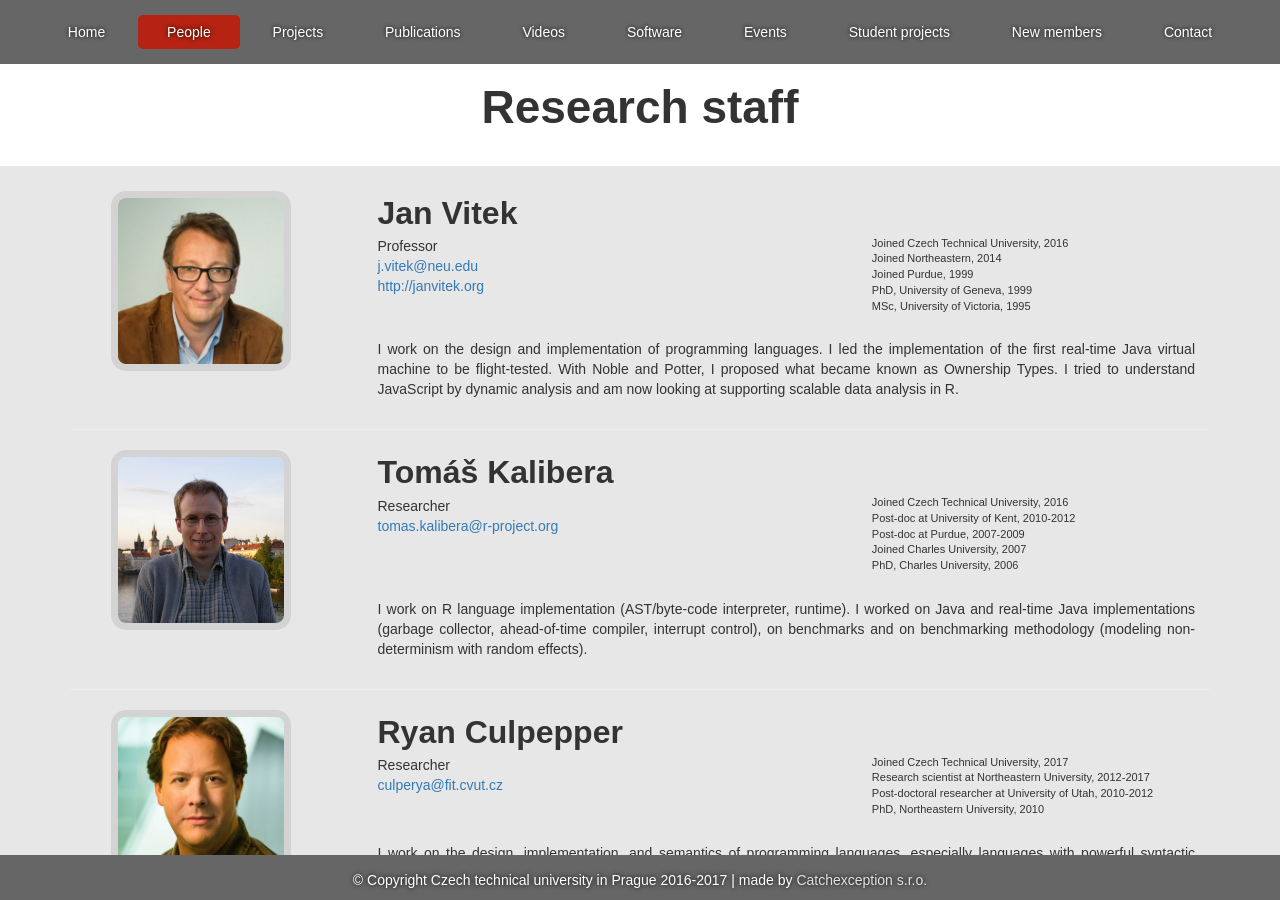
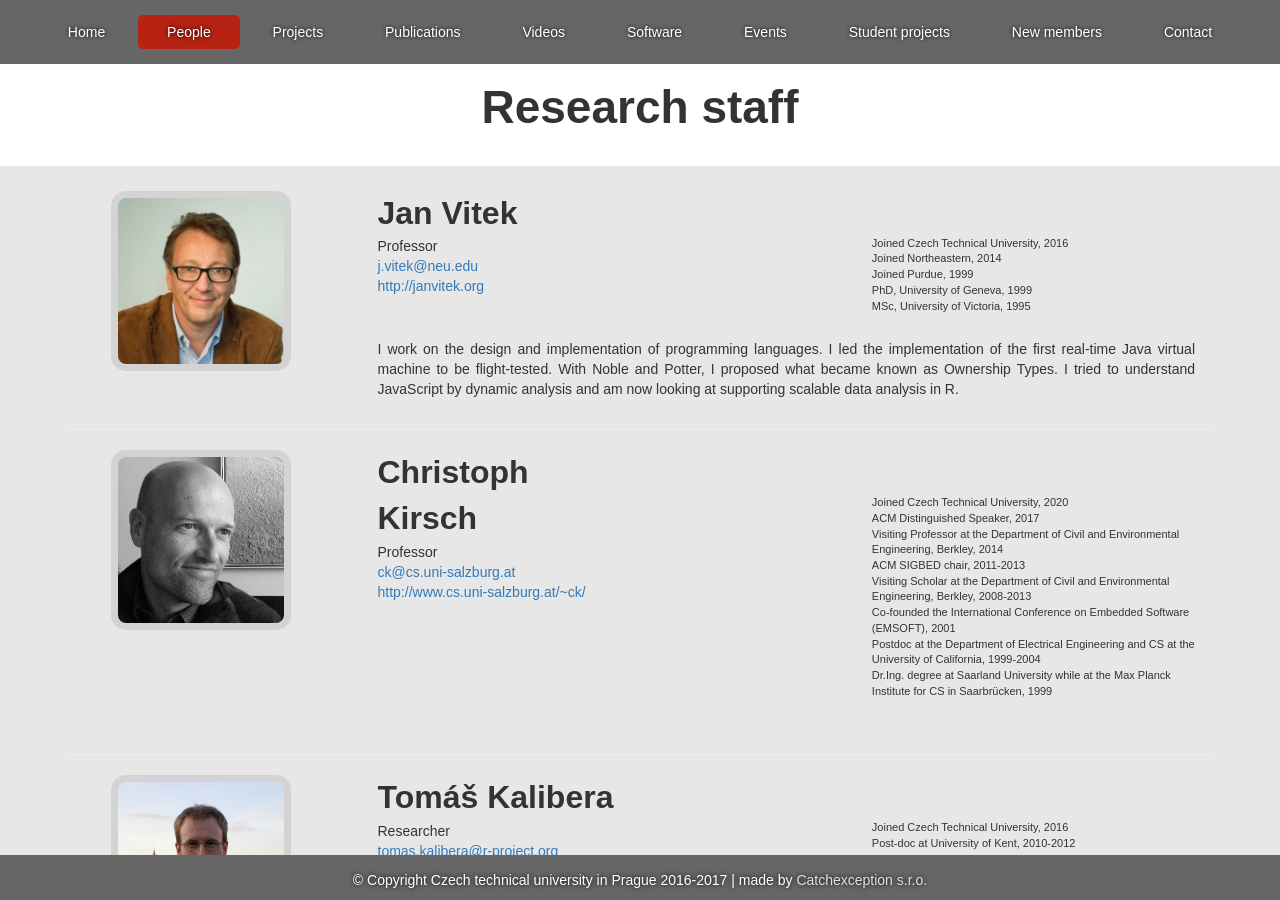
Before and after one commit to PRL-PRG/prl-prg.github.io, a Jekyll site: the page built from people.md, in a window 1280 px wide and 900 px high. Built offline with Jekyll 4.4.1, drawn with Linux system fonts in a browser that asks for light colours; some of the changed text lies outside the part shown.

Commit message:
Christoph and update on Sebastian.

```diff
--- a/people.md
+++ b/people.md
@@ -15,6 +15,23 @@ people:
     - PhD, University of Geneva, 1999
     - MSc, University of Victoria, 1995
     note: "I work on the design and implementation of programming languages. I led the implementation of the first real-time Java virtual machine to be flight-tested. With Noble and Potter, I proposed what became known as Ownership Types.  I tried to understand JavaScript by dynamic analysis and am now looking at supporting scalable data analysis in R."
+
+  - type: researcher
+    name: Christoph Kirsch
+    photo: christoph_kirsch.jpg
+    title: Professor
+    email: ck@cs.uni-salzburg.at
+    web: http://www.cs.uni-salzburg.at/~ck/
+    bio:
+    - Joined Czech Technical University, 2020
+    - ACM Distinguished Speaker, 2017
+    - Visiting Professor at the Department of Civil and Environmental Engineering, Berkley, 2014
+    - ACM SIGBED chair, 2011-2013
+    - Visiting Scholar at the Department of Civil and Environmental Engineering, Berkley, 2008-2013
+    - Co-founded the International Conference on Embedded Software (EMSOFT), 2001
+    - Postdoc at the Department of Electrical Engineering and CS at the University of California, 1999-2004
+    - Dr.Ing. degree at Saarland University while at the Max Planck Institute for CS in Saarbrücken, 1999
+    note: ""
 
   - type: researcher
     name: Tomáš Kalibera
@@ -128,7 +145,7 @@ people:
     bio:
     - Joined Czech Technical University, 2020
     - MSc, Buenos Aires University, 2014
-    note: "I am interested in object-oriented, dynamically typed reflective programming languages in the tradition of Smalltalk, Self and Newspeak. I am currently working on my PhD thesis directed by Dr. Gilad Bracha."
+    note: "I am interested in object-oriented, dynamically typed reflective programming languages in the tradition of Smalltalk, Self and Newspeak. I am currently working on the R language implementation. I am also working on my PhD thesis directed by Dr. Gilad Bracha."
 
   - type: researcher
     name: Jakob Hain
```
Also changed, not shown: images/people/christoph_kirsch.jpg (added).
